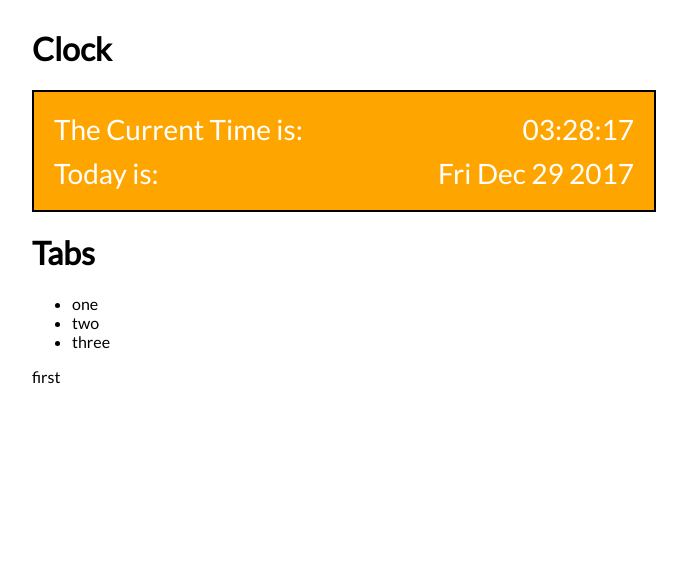
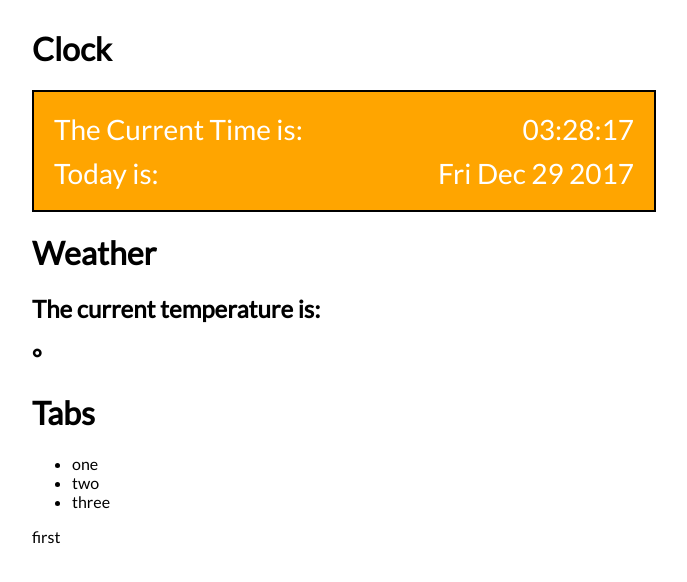
Before and after one commit to jlincodes/react-widgets, a React app: page / in a window 1280 px wide. Shown: the top 582 px of the page, without its empty margins (296-983 px from the left). Built offline with nearby package versions, Linux system fonts and the light colour scheme; no server answers.

Commit message:
Weather widget

```diff
--- a/src/index.jsx
+++ b/src/index.jsx
@@ -3,6 +3,7 @@ import ReactDOM from 'react-dom';
 
 import Clock from './clock';
 import Tabs from './tabs';
+import Weather from './weather';
 
 const panes = [
   {title: 'one', content: 'first'},
@@ -15,6 +16,7 @@ class Root extends React.Component {
     return (
       <div>
         <Clock />
+        <Weather />
         <div>
           <Tabs panes={panes} />
         </div>
--- a/src/weather.jsx
+++ b/src/weather.jsx
@@ -0,0 +1,46 @@
+import React from 'react';
+
+export default class Weather extends React.Component {
+  constructor() {
+    super();
+    this.state = { temp: null };
+    this.locWeather = this.locWeather.bind(this);
+  }
+
+  componentDidMount() {
+    navigator.geolocation.getCurrentPosition(this.locWeather);
+  }
+
+  locWeather(position) {
+    let lat = position.coords.latitude;
+    let lon = position.coords.longitude;
+    // console.log(lat);
+    // console.log(lon);
+    let apiKey = "1833ae133bacd21f1acde07a44b0fe68";
+    let url = `api.openweathermap.org/data/2.5/weather?lat=${lat}&lon=${lon}`;
+    // url += `&APPID=${apiKey}`;
+
+    const request = new XMLHttpRequest();
+    request.open('GET', url, true);
+    request.onreadystatechange = () => {
+      if (request.readyState === XMLHttpRequest.DONE && request.status === 200) {
+        let kel = JSON.parse(request.response).main.temp;
+        let farh = Math.round((kel - 273.15) * 1.8 + 32);
+        this.setState({ temp: farh });
+      }
+    };
+    request.send();
+  }
+
+  render() {
+    return (
+      <div>
+        <h1>Weather</h1>
+        <div className="weather">
+          <h2>The current temperature is:</h2>
+          <h2>{this.state.temp} &#176;</h2>
+        </div>
+      </div>
+    );
+  }
+}
```
